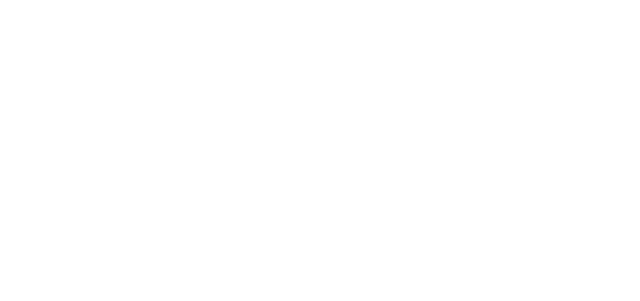
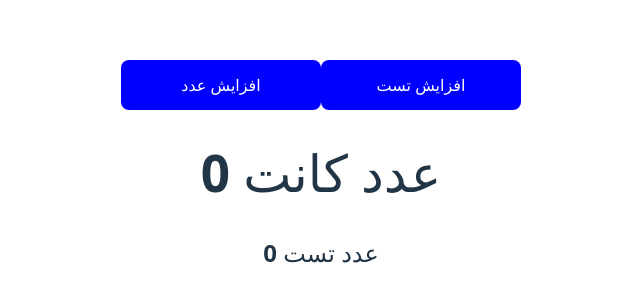
Before and after one commit to kamyarrazi14999/kamyarrazi, a React (Vite) app: page / in a window 1280 px wide. Shown: the part 225-526 px from the top of the page, without its empty margins (319-959 px from the left). Built offline with nearby package versions, Linux system fonts and the light colour scheme.

Commit message:
Add state management for count and test; update console log in useEffect

```diff
--- a/src/App.jsx
+++ b/src/App.jsx
@@ -1,14 +1,17 @@
 
-import { useEffect } from "react";
+import { useEffect , useState } from "react";
 import "./App.css";
 function App  () {
   // const handelResize =() => {
 
   //   console.log("ریسایز شد");
   // }
-
-  console.log("کامپوننت رندر شد");
+const[count , setCount] = useState (0)
+const[test , settest] = useState (0)
+  // console.log("کامپوننت رندر شد");
   useEffect(() => {
+    console.log("من چاق شدم");
+  }, [ count]);
 
     // setInterval(() => {
     //   console.log("سلام")
@@ -19,11 +22,13 @@
     // .then((response) => response.json())
     // .then((data) => console.log(data));
 
-}, []);
 
   return (
     <>
-
+      <button onClick={() => setCount(prev => prev + 1)}> افزایش عدد </button>
+      <button onClick={() => settest(prev => prev + 1)}> افزایش تست </button>
+      <h1>{count} عدد کانت</h1>
+      <h2>{test} عدد تست</h2>
     </>
   );
 }
```
